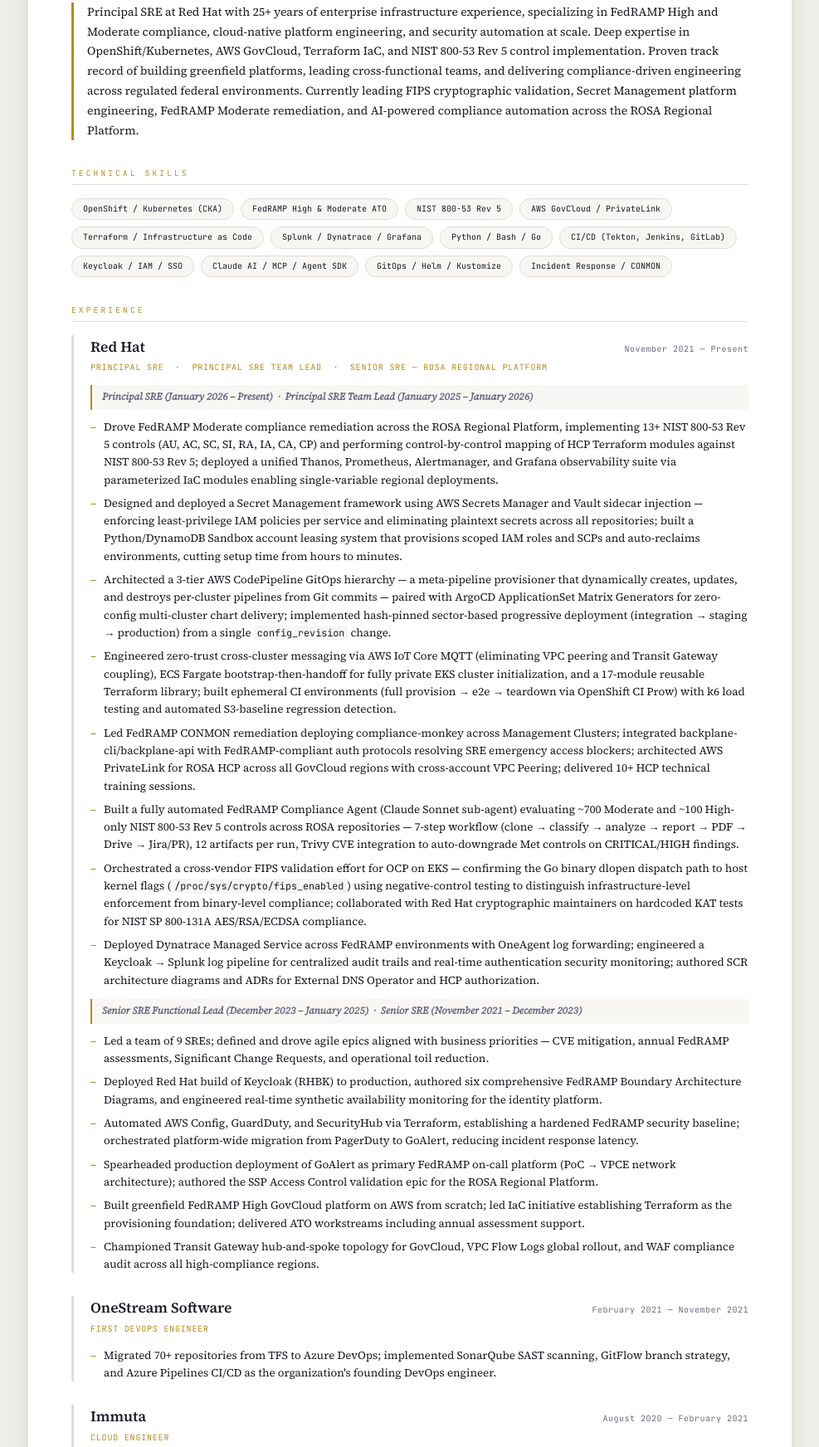
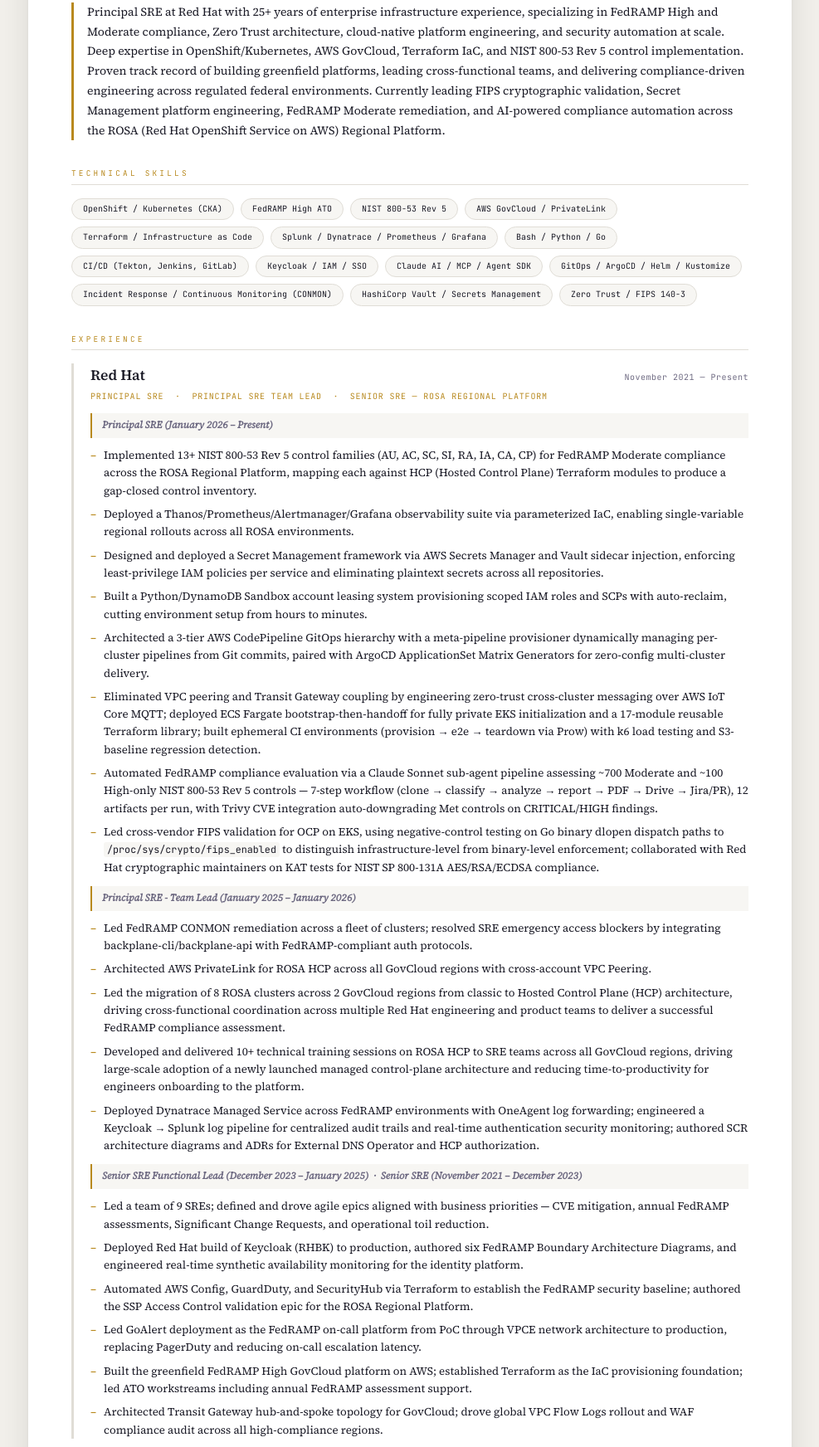
Before and after one commit to theautoroboto/theautoroboto.github.io, a website: page resume.html in a window 1280 px wide. Shown: the part 462-2206 px from the top of the page at 83% size, without its empty margins (146-1133 px from the left). Drawn offline with Linux system fonts and the light colour scheme.

Commit message:
resume update

```diff
--- a/resume.html
+++ b/resume.html
@@ -423,11 +423,11 @@
 <div class="section">
   <div class="section-title">Summary</div>
   <div class="summary">
-    Principal SRE at Red Hat with 25+ years of enterprise infrastructure experience, specializing in FedRAMP High and Moderate compliance,
+    Principal SRE at Red Hat with 25+ years of enterprise infrastructure experience, specializing in FedRAMP High and Moderate compliance, Zero Trust architecture,
     cloud-native platform engineering, and security automation at scale. Deep expertise in OpenShift/Kubernetes, AWS GovCloud,
     Terraform IaC, and NIST 800-53 Rev 5 control implementation. Proven track record of building greenfield platforms, leading
     cross-functional teams, and delivering compliance-driven engineering across regulated federal environments.
-    Currently leading FIPS cryptographic validation, Secret Management platform engineering, FedRAMP Moderate remediation, and AI-powered compliance automation across the ROSA Regional Platform.
+    Currently leading FIPS cryptographic validation, Secret Management platform engineering, FedRAMP Moderate remediation, and AI-powered compliance automation across the ROSA (Red Hat OpenShift Service on AWS) Regional Platform.
   </div>
 </div>
 
@@ -436,17 +436,19 @@
   <div class="section-title">Technical Skills</div>
   <div class="skills-grid">
     <div class="skill-item">OpenShift / Kubernetes (CKA)</div>
-    <div class="skill-item">FedRAMP High &amp; Moderate ATO</div>
+    <div class="skill-item">FedRAMP High ATO</div>
     <div class="skill-item">NIST 800-53 Rev 5</div>
     <div class="skill-item">AWS GovCloud / PrivateLink</div>
     <div class="skill-item">Terraform / Infrastructure as Code</div>
-    <div class="skill-item">Splunk / Dynatrace / Grafana</div>
-    <div class="skill-item">Python / Bash / Go</div>
+    <div class="skill-item">Splunk / Dynatrace / Prometheus / Grafana</div>
+    <div class="skill-item">Bash / Python / Go</div>
     <div class="skill-item">CI/CD (Tekton, Jenkins, GitLab)</div>
     <div class="skill-item">Keycloak / IAM / SSO</div>
     <div class="skill-item">Claude AI / MCP / Agent SDK</div>
-    <div class="skill-item">GitOps / Helm / Kustomize</div>
-    <div class="skill-item">Incident Response / CONMON</div>
+    <div class="skill-item">GitOps / ArgoCD / Helm / Kustomize</div>
+    <div class="skill-item">Incident Response / Continuous Monitoring (CONMON)</div>
+    <div class="skill-item">HashiCorp Vault / Secrets Management</div>
+    <div class="skill-item">Zero Trust / FIPS 140-3</div>
   </div>
 </div>
 
@@ -463,15 +465,26 @@
     <div class="job-title">Principal SRE &nbsp;·&nbsp; Principal SRE Team Lead &nbsp;·&nbsp; Senior SRE — ROSA Regional Platform</div>
 
     <div class="role-block">
-      <span class="role-label">Principal SRE (January 2026 – Present) &nbsp;·&nbsp; Principal SRE Team Lead (January 2025 – January 2026)</span>
+      <span class="role-label">Principal SRE (January 2026 – Present)</span>
       <ul class="bullets">
-        <li>Drove FedRAMP Moderate compliance remediation across the ROSA Regional Platform, implementing 13+ NIST 800-53 Rev 5 controls (AU, AC, SC, SI, RA, IA, CA, CP) and performing control-by-control mapping of HCP Terraform modules against NIST 800-53 Rev 5; deployed a unified Thanos, Prometheus, Alertmanager, and Grafana observability suite via parameterized IaC modules enabling single-variable regional deployments.</li>
-        <li>Designed and deployed a Secret Management framework using AWS Secrets Manager and Vault sidecar injection — enforcing least-privilege IAM policies per service and eliminating plaintext secrets across all repositories; built a Python/DynamoDB Sandbox account leasing system that provisions scoped IAM roles and SCPs and auto-reclaims environments, cutting setup time from hours to minutes.</li>
-        <li>Architected a 3-tier AWS CodePipeline GitOps hierarchy — a meta-pipeline provisioner that dynamically creates, updates, and destroys per-cluster pipelines from Git commits — paired with ArgoCD ApplicationSet Matrix Generators for zero-config multi-cluster chart delivery; implemented hash-pinned sector-based progressive deployment (integration → staging → production) from a single <code>config_revision</code> change.</li>
-        <li>Engineered zero-trust cross-cluster messaging via AWS IoT Core MQTT (eliminating VPC peering and Transit Gateway coupling), ECS Fargate bootstrap-then-handoff for fully private EKS cluster initialization, and a 17-module reusable Terraform library; built ephemeral CI environments (full provision → e2e → teardown via OpenShift CI Prow) with k6 load testing and automated S3-baseline regression detection.</li>
-        <li>Led FedRAMP CONMON remediation deploying compliance-monkey across Management Clusters; integrated backplane-cli/backplane-api with FedRAMP-compliant auth protocols resolving SRE emergency access blockers; architected AWS PrivateLink for ROSA HCP across all GovCloud regions with cross-account VPC Peering; delivered 10+ HCP technical training sessions.</li>
-        <li>Built a fully automated FedRAMP Compliance Agent (Claude Sonnet sub-agent) evaluating ~700 Moderate and ~100 High-only NIST 800-53 Rev 5 controls across ROSA repositories — 7-step workflow (clone → classify → analyze → report → PDF → Drive → Jira/PR), 12 artifacts per run, Trivy CVE integration to auto-downgrade Met controls on CRITICAL/HIGH findings.</li>
-        <li>Orchestrated a cross-vendor FIPS validation effort for OCP on EKS — confirming the Go binary dlopen dispatch path to host kernel flags (<code>/proc/sys/crypto/fips_enabled</code>) using negative-control testing to distinguish infrastructure-level enforcement from binary-level compliance; collaborated with Red Hat cryptographic maintainers on hardcoded KAT tests for NIST SP 800-131A AES/RSA/ECDSA compliance.</li>
+        <li>Implemented 13+ NIST 800-53 Rev 5 control families (AU, AC, SC, SI, RA, IA, CA, CP) for FedRAMP Moderate compliance across the ROSA Regional Platform, mapping each against HCP (Hosted Control Plane) Terraform modules to produce a gap-closed control inventory.</li>
+        <li>Deployed a Thanos/Prometheus/Alertmanager/Grafana observability suite via parameterized IaC, enabling single-variable regional rollouts across all ROSA environments.</li>
+        <li>Designed and deployed a Secret Management framework via AWS Secrets Manager and Vault sidecar injection, enforcing least-privilege IAM policies per service and eliminating plaintext secrets across all repositories.</li>
+        <li>Built a Python/DynamoDB Sandbox account leasing system provisioning scoped IAM roles and SCPs with auto-reclaim, cutting environment setup from hours to minutes.</li>
+        <li>Architected a 3-tier AWS CodePipeline GitOps hierarchy with a meta-pipeline provisioner dynamically managing per-cluster pipelines from Git commits, paired with ArgoCD ApplicationSet Matrix Generators for zero-config multi-cluster delivery.</li>
+        <li>Eliminated VPC peering and Transit Gateway coupling by engineering zero-trust cross-cluster messaging over AWS IoT Core MQTT; deployed ECS Fargate bootstrap-then-handoff for fully private EKS initialization and a 17-module reusable Terraform library; built ephemeral CI environments (provision → e2e → teardown via Prow) with k6 load testing and S3-baseline regression detection.</li>
+        <li>Automated FedRAMP compliance evaluation via a Claude Sonnet sub-agent pipeline assessing ~700 Moderate and ~100 High-only NIST 800-53 Rev 5 controls — 7-step workflow (clone → classify → analyze → report → PDF → Drive → Jira/PR), 12 artifacts per run, with Trivy CVE integration auto-downgrading Met controls on CRITICAL/HIGH findings.</li>
+        <li>Led cross-vendor FIPS validation for OCP on EKS, using negative-control testing on Go binary dlopen dispatch paths to <code>/proc/sys/crypto/fips_enabled</code> to distinguish infrastructure-level from binary-level enforcement; collaborated with Red Hat cryptographic maintainers on KAT tests for NIST SP 800-131A AES/RSA/ECDSA compliance.</li>
+      </ul>
+    </div>
+
+    <div class="role-block">
+      <span class="role-label">Principal SRE - Team Lead (January 2025 – January 2026)</span>
+      <ul class="bullets">
+        <li>Led FedRAMP CONMON remediation across a fleet of clusters; resolved SRE emergency access blockers by integrating backplane-cli/backplane-api with FedRAMP-compliant auth protocols.</li>
+        <li>Architected AWS PrivateLink for ROSA HCP across all GovCloud regions with cross-account VPC Peering.</li>
+        <li>Led the migration of 8 ROSA clusters across 2 GovCloud regions from classic to Hosted Control Plane (HCP) architecture, driving cross-functional coordination across multiple Red Hat engineering and product teams to deliver a successful FedRAMP compliance assessment.</li>
+        <li>Developed and delivered 10+ technical training sessions on ROSA HCP to SRE teams across all GovCloud regions, driving large-scale adoption of a newly launched managed control-plane architecture and reducing time-to-productivity for engineers onboarding to the platform.</li>
         <li>Deployed Dynatrace Managed Service across FedRAMP environments with OneAgent log forwarding; engineered a Keycloak → Splunk log pipeline for centralized audit trails and real-time authentication security monitoring; authored SCR architecture diagrams and ADRs for External DNS Operator and HCP authorization.</li>
       </ul>
     </div>
@@ -480,11 +493,11 @@
       <span class="role-label">Senior SRE Functional Lead (December 2023 – January 2025) &nbsp;·&nbsp; Senior SRE (November 2021 – December 2023)</span>
       <ul class="bullets">
         <li>Led a team of 9 SREs; defined and drove agile epics aligned with business priorities — CVE mitigation, annual FedRAMP assessments, Significant Change Requests, and operational toil reduction.</li>
-        <li>Deployed Red Hat build of Keycloak (RHBK) to production, authored six comprehensive FedRAMP Boundary Architecture Diagrams, and engineered real-time synthetic availability monitoring for the identity platform.</li>
-        <li>Automated AWS Config, GuardDuty, and SecurityHub via Terraform, establishing a hardened FedRAMP security baseline; orchestrated platform-wide migration from PagerDuty to GoAlert, reducing incident response latency.</li>
-        <li>Spearheaded production deployment of GoAlert as primary FedRAMP on-call platform (PoC → VPCE network architecture); authored the SSP Access Control validation epic for the ROSA Regional Platform.</li>
-        <li>Built greenfield FedRAMP High GovCloud platform on AWS from scratch; led IaC initiative establishing Terraform as the provisioning foundation; delivered ATO workstreams including annual assessment support.</li>
-        <li>Championed Transit Gateway hub-and-spoke topology for GovCloud, VPC Flow Logs global rollout, and WAF compliance audit across all high-compliance regions.</li>
+        <li>Deployed Red Hat build of Keycloak (RHBK) to production, authored six FedRAMP Boundary Architecture Diagrams, and engineered real-time synthetic availability monitoring for the identity platform.</li>
+        <li>Automated AWS Config, GuardDuty, and SecurityHub via Terraform to establish the FedRAMP security baseline; authored the SSP Access Control validation epic for the ROSA Regional Platform.</li>
+        <li>Led GoAlert deployment as the FedRAMP on-call platform from PoC through VPCE network architecture to production, replacing PagerDuty and reducing on-call escalation latency.</li>
+        <li>Built the greenfield FedRAMP High GovCloud platform on AWS; established Terraform as the IaC provisioning foundation; led ATO workstreams including annual FedRAMP assessment support.</li>
+        <li>Architected Transit Gateway hub-and-spoke topology for GovCloud; drove global VPC Flow Logs rollout and WAF compliance audit across all high-compliance regions.</li>
       </ul>
     </div>
   </div>
@@ -497,7 +510,7 @@
     </div>
     <div class="job-title">First DevOps Engineer</div>
     <ul class="bullets">
-      <li>Migrated 70+ repositories from TFS to Azure DevOps; implemented SonarQube SAST scanning, GitFlow branch strategy, and Azure Pipelines CI/CD as the organization's founding DevOps engineer.</li>
+      <li>As the organization's first DevOps engineer, migrated 70+ repositories from TFS to Azure DevOps and established CI/CD foundations including SonarQube SAST, GitFlow branching, and Azure Pipelines.</li>
     </ul>
   </div>
 
@@ -509,7 +522,7 @@
     </div>
     <div class="job-title">Cloud Engineer</div>
     <ul class="bullets">
-      <li>Worked with customers to install and configure Immuta's data security platform across Databricks, Athena, Snowflake, and Redshift; leveraged deep Kubernetes expertise and broad infrastructure background to rapidly onboard across data warehouse technologies.</li>
+      <li>Deployed and configured Immuta's data security platform for enterprise customers across Databricks, Athena, Snowflake, and Redshift, applying Kubernetes expertise to accelerate onboarding across data warehouse environments.</li>
     </ul>
   </div>
 
@@ -521,10 +534,10 @@
     </div>
     <div class="job-title">Senior System Engineer Lead — Cloud Platform</div>
     <ul class="bullets">
-      <li>Designed and built 16 Pivotal Cloud Foundry foundations supporting 7,000+ microservices; designed and implemented Kubernetes solution into Azure using Pivotal Kubernetes Service (PKS/TKGI).</li>
-      <li>Led the PaaS deployment of a Fiserv presence into Azure; presented at SpringOne 2019 on hybrid-cloud Terraform architecture. Authored Terraform solution for Azure enterprise infrastructure.</li>
+      <li>Designed and built 16 Pivotal Cloud Foundry foundations supporting 7,000+ microservices; deployed Kubernetes into Azure using Pivotal Kubernetes Service (PKS/TKGI).</li>
+      <li>Led Fiserv's PaaS deployment to Azure and authored the enterprise Terraform infrastructure; presented the hybrid-cloud Terraform architecture at SpringOne 2019.</li>
       <li>Built a self-service Kubernetes cluster provisioning platform (web form → Git → pipeline → Helm-deployed Prometheus/Grafana stack + expiration cleanup); designed centralized SLI dashboards across 14 PAS foundations using Grafana, AlertManager, and Prometheus.</li>
-      <li>Achieved Certified Kubernetes Administrator (CKA-2000-008308-0100) certification; formed and trained the Cloud Platform team using agile methodologies.</li>
+      <li>Formed and trained the Cloud Platform team, establishing agile delivery practices across the enterprise Kubernetes and PaaS program.</li>
     </ul>
   </div>
 
```
Also changed, not shown: package.json (added, +20 -0 lines), .claude/.claude.json (added), 1 other file.
